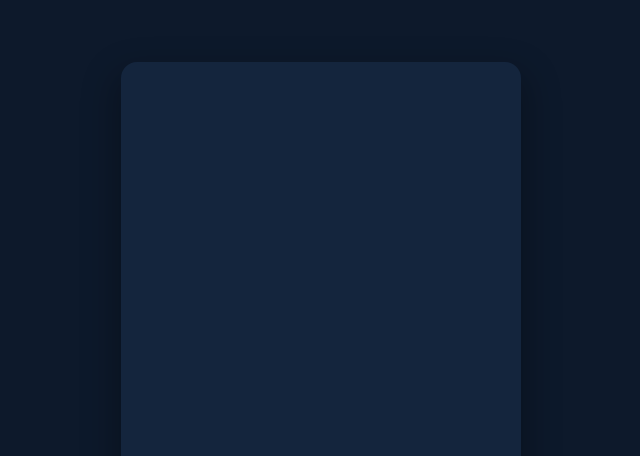
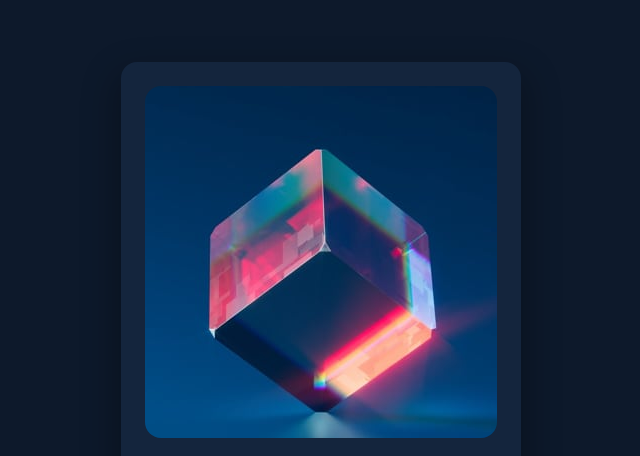
Before and after one commit to FernJBatista/NFT-Preview-Card-Component, a plain HTML site: page index.html in a window 1280 px wide. Shown: the top 456 px of the page, without its empty margins (319-959 px from the left). Drawn offline with Linux system fonts and the light colour scheme; the site is published under a folder, as on GitHub Pages, so addresses that start at the root find nothing.

Commit message:
Update to fix the image

```diff
--- a/CSS/styles.scss
+++ b/CSS/styles.scss
@@ -161,7 +161,7 @@ main {
 	box-shadow: 0 1rem 2rem 8px hsla(0, 0%, 0%, 0.25);
 
 	figure {
-		background: url(/images/image-equilibrium.jpg) center;
+		background: url(../images/image-equilibrium.jpg) center;
 		display: flex;
 		justify-content: center;
 		align-items: center;
```
Also changed, not shown: CSS/styles.css, 1 other file.
